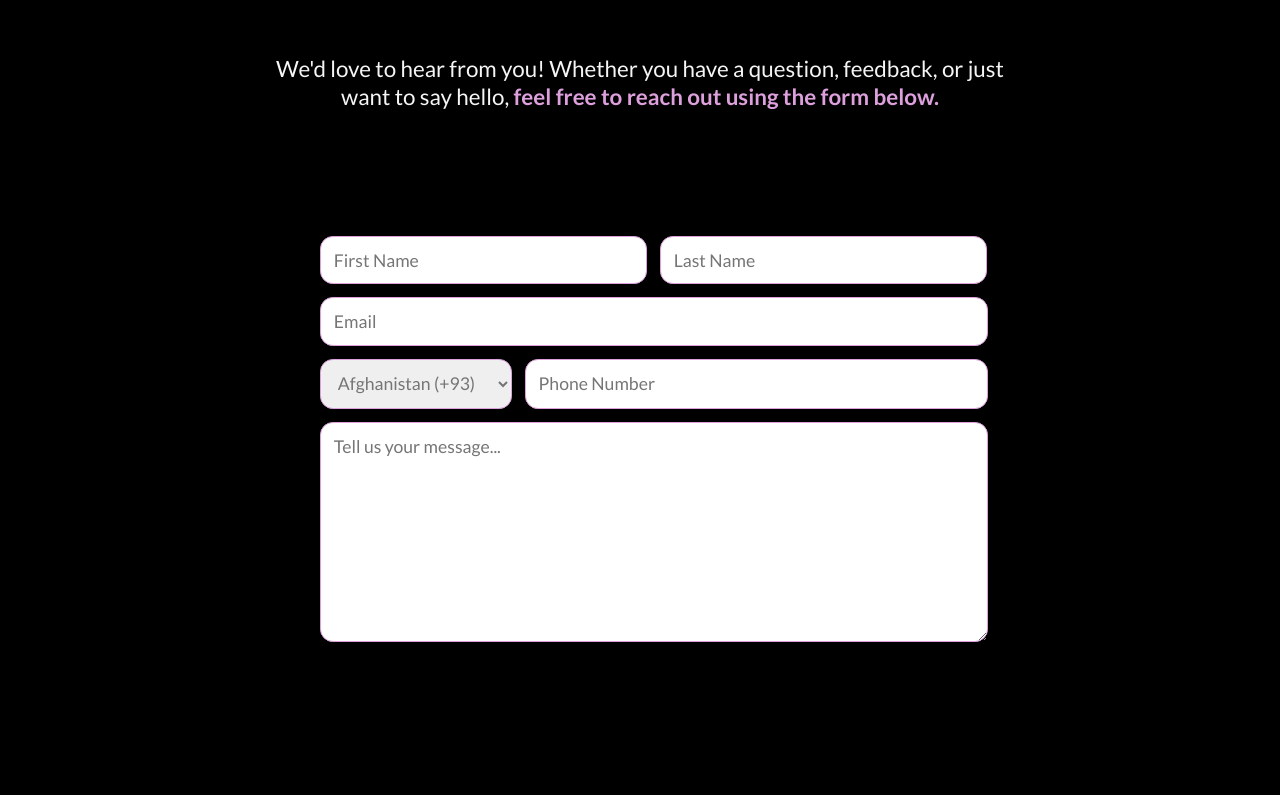
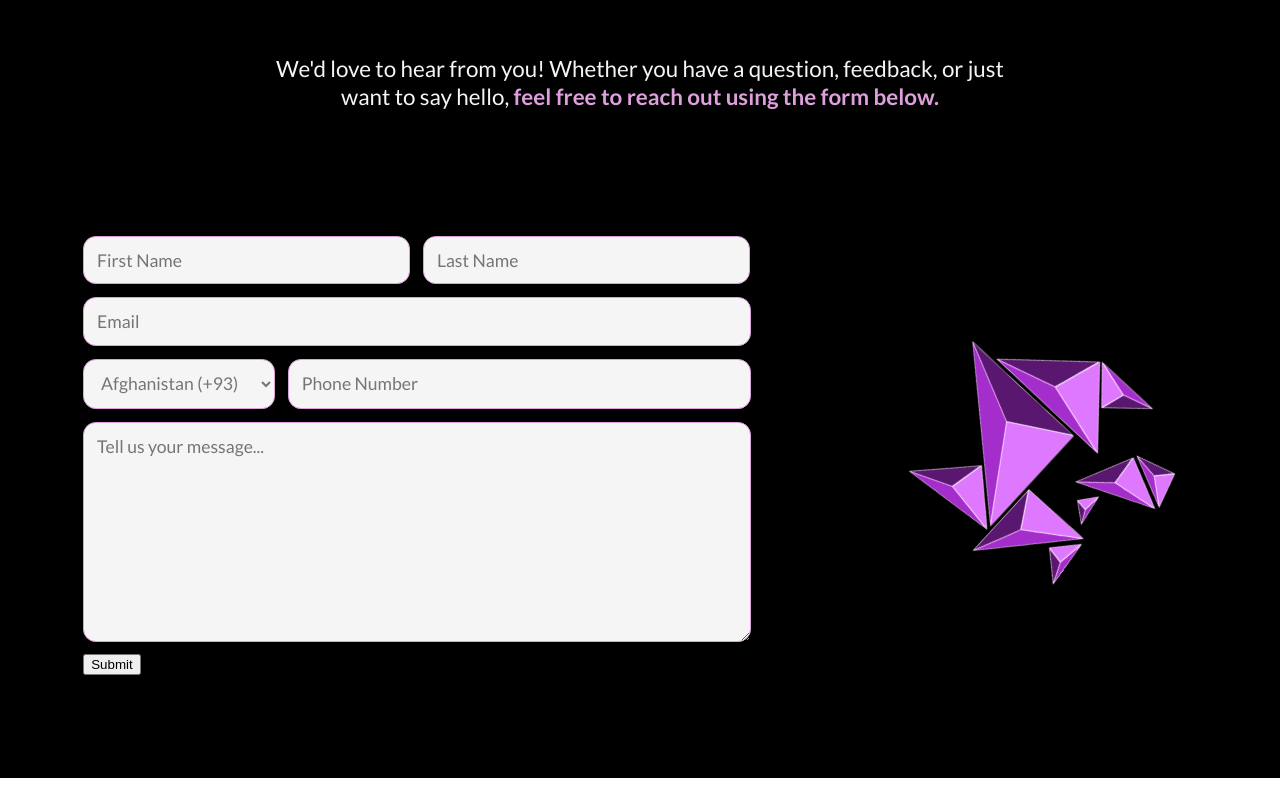
Before and after one commit to alberto-sclocchi/ai-integration-website-client, a React (Create React App) app: page / in a window 1280 px wide. Shown: the part 2445-3240 px from the top of the page. Built offline with nearby package versions, Linux system fonts and the light colour scheme.

Commit message:
add cool geometric effect to contact us section

```diff
--- a/public/index.html
+++ b/public/index.html
@@ -24,7 +24,7 @@
       work correctly both with client-side routing and a non-root public URL.
       Learn how to configure a non-root public URL by running `npm run build`.
     -->
-    <title>React App</title>
+    <title>AI-Integration Website</title>
   </head>
   <body>
     <noscript>You need to enable JavaScript to run this app.</noscript>
--- a/src/App.css
+++ b/src/App.css
@@ -1,5 +1,12 @@
 @import url('https://fonts.googleapis.com/css2?family=Orbitron:wght@400;500;700&display=swap');
 @import url('https://fonts.googleapis.com/css2?family=Lato:wght@400;700&display=swap');
+
+@media (prefers-reduced-motion: reduce) {
+  * {
+    animation: none !important; /* Disable animations */
+    transition: none !important; /* Disable transitions */
+  }
+}
 
 .App {
   display: flex;
@@ -77,7 +84,7 @@
 }
 
 .section{
-  height: 1000px;
+  height: auto;
   width: 100vw;
   padding-top: 8vw;
   display: flex;
@@ -108,7 +115,7 @@ h1{
   justify-content: center;
   width: 60vw;
   height: auto;
-  margin: 3vw;
+  margin: 3vw 0;
   padding: 5vw;
   box-sizing: border-box;
   row-gap: 1vw;
@@ -133,6 +140,7 @@ h1{
   border-radius: 1vw;
   font-size: 1.1rem;
   font-family: 'Lato', sans-serif;
+  background-color: whitesmoke;
 }
 
 .only-input{
@@ -151,3 +159,35 @@ h1{
 #contact-us-form textarea{
   height: 15vw;
 }
+
+
+#contact-us > div{
+  display: flex;
+  flex-direction: row;
+  justify-content: center;
+  align-items: center;
+  column-gap: 2vw;
+}
+
+#contact-us img{
+  width: 35vw;
+  height: auto;
+  animation: rotating 7s linear infinite;
+}
+
+
+@keyframes rotating{
+  from{
+    transform: rotate(0deg);
+  }
+  to{
+    transform: rotate(360deg);
+  }
+}
+
+/*Temporary Style*/
+
+#about-us,
+#projects {
+  height: 1000px;
+}
--- a/src/components/message/ContactUsForm.jsx
+++ b/src/components/message/ContactUsForm.jsx
@@ -29,6 +29,7 @@ export default function ContactUsForm() {
             <input type="text" id="phone-number" name="phone-number"  placeholder='Phone Number'/>
         </div>
         <textarea type="text" name="message" className="only-input" placeholder='Tell us your message...'/>
+        <button>Submit</button>
     </form>
   )
 }
--- a/src/components/sections/ContactUs.jsx
+++ b/src/components/sections/ContactUs.jsx
@@ -1,12 +1,16 @@
 import React from 'react'
 import ContactUsForm from '../message/ContactUsForm.jsx'
+import geometricShape from '../../images/geometric-shape.png'
 
 export default function ContactUs() {
   return (
     <div id="contact-us" className="section">
         <h1>Contact Us</h1>
         <p>We'd love to hear from you! Whether you have a question, feedback, or just want to say hello, <span style={{color: 'plum', fontWeight: "900"}}>feel free to reach out using the form below.</span></p>
-        <ContactUsForm />
+        <div>
+            <ContactUsForm />
+            <img src={geometricShape} alt="geometric-shape"/>
+        </div>
     </div>
   )
 }
```
Also changed, not shown: src/images/geometric-shape.png.
